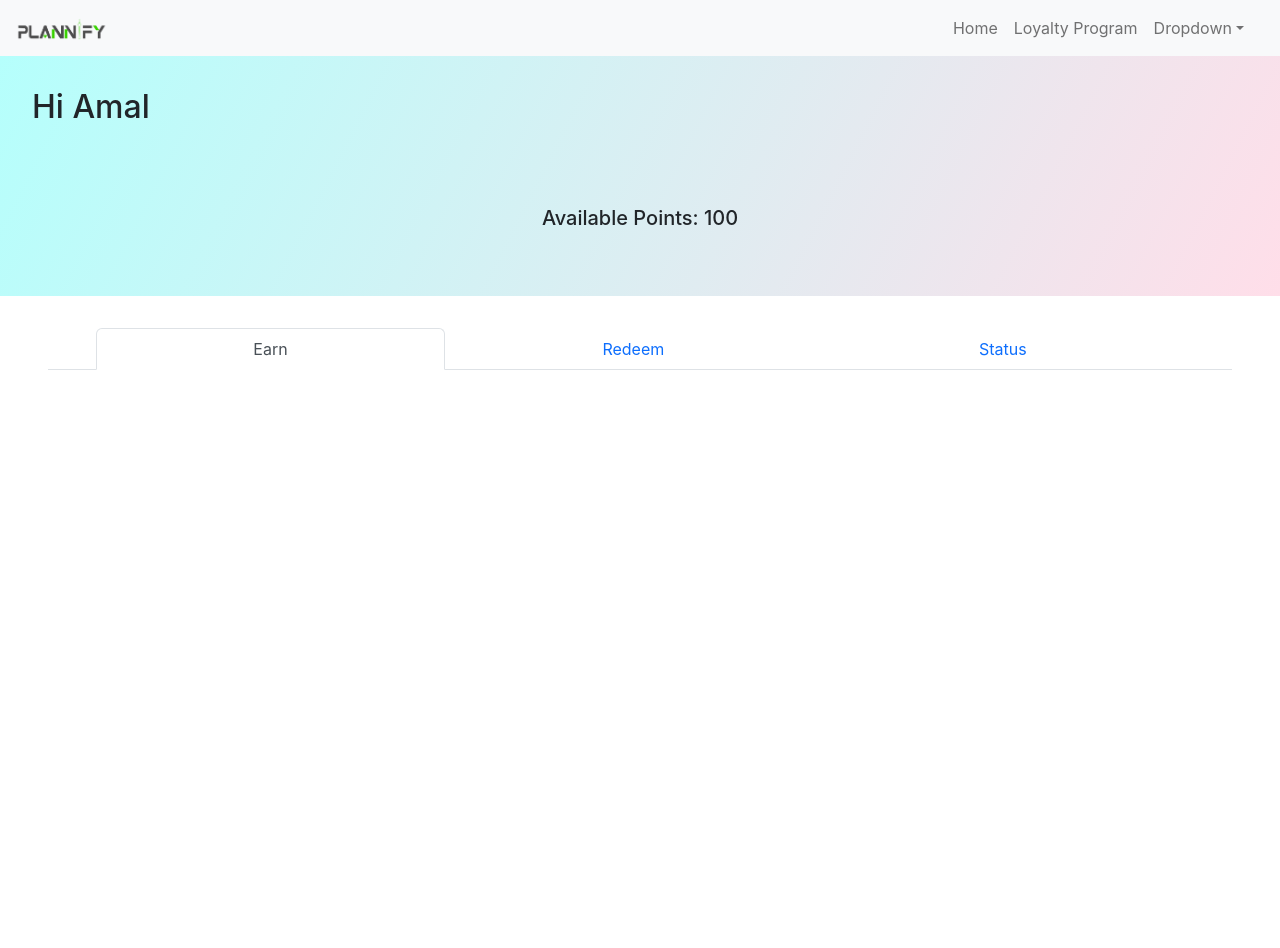
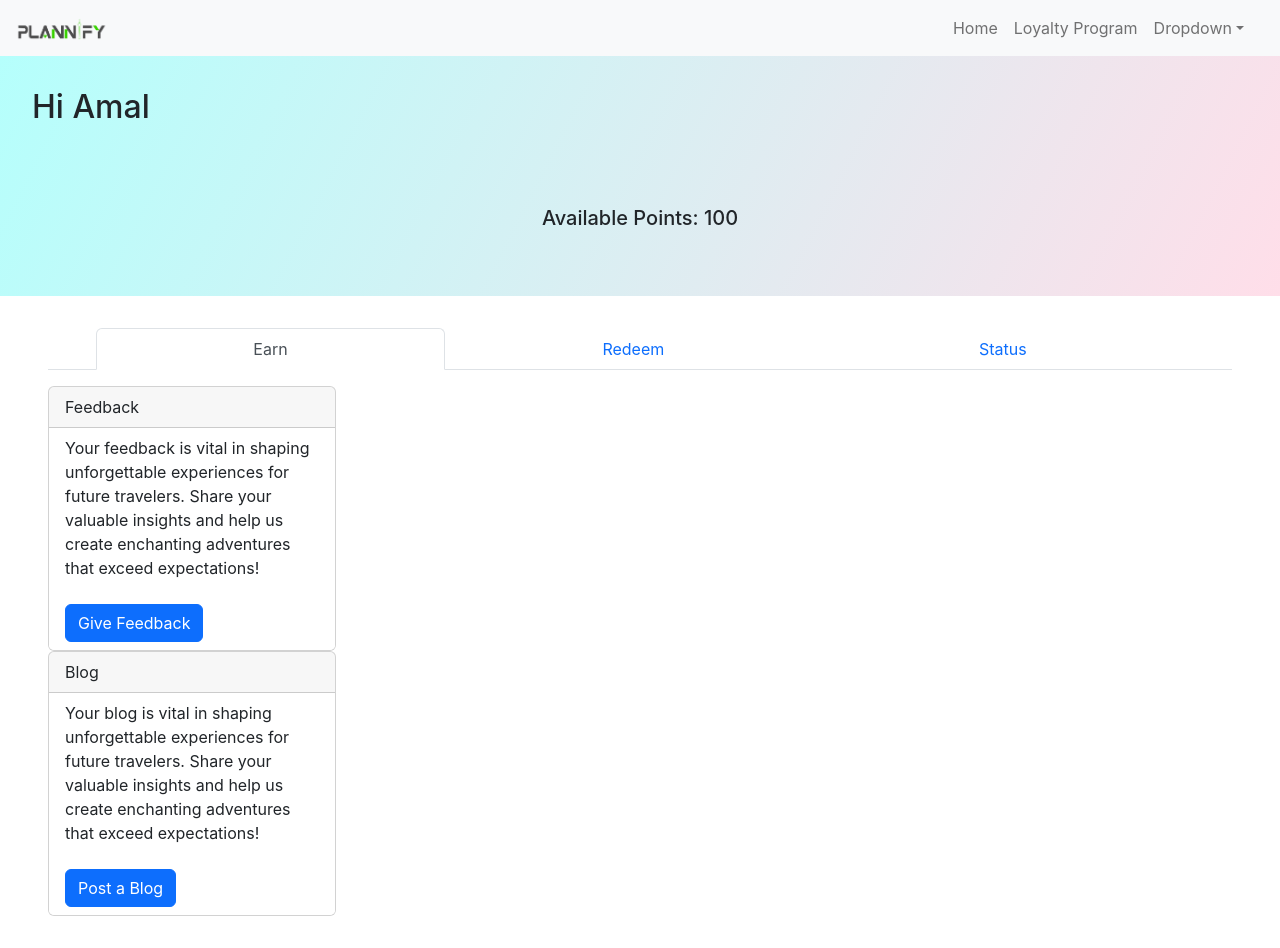
Before and after one commit to maleeshaaa/CSSE_WE_27-AF, a React (Create React App) app in the folder frontend/: page /loyalty-reward in a window 1280 px wide. Both pictures are taken after a click on the tab "Earn". Before the commit the page ends 800 px from the top, so only its background shows below. Built offline with nearby package versions, Linux system fonts and the light colour scheme.

Commit message:
earn page

```diff
--- a/frontend/src/components/loyaltydbComp/earn.jsx
+++ b/frontend/src/components/loyaltydbComp/earn.jsx
@@ -0,0 +1,41 @@
+import React from "react";
+import Card from "react-bootstrap/Card";
+import ListGroup from "react-bootstrap/ListGroup";
+import Button from "react-bootstrap/esm/Button";
+
+export default function earn() {
+
+
+  return (
+    <div styel={{display: "flex"}}>
+      <div>
+      <Card style={{ width: "18rem" }}>
+        <Card.Header>Feedback</Card.Header>
+        <ListGroup variant="flush">
+          <ListGroup.Item>
+            Your feedback is vital in shaping unforgettable experiences for
+            future travelers. Share your valuable insights and help us create
+            enchanting adventures that exceed expectations!<br /><br />
+            <Button>Give Feedback</Button>
+          </ListGroup.Item>
+        </ListGroup>
+      </Card>
+      </div>
+
+      {/* Blog */}
+      <div>
+      <Card style={{ width: "18rem" }}>
+        <Card.Header>Blog</Card.Header>
+        <ListGroup variant="flush">
+          <ListGroup.Item>
+            Your blog is vital in shaping unforgettable experiences for
+            future travelers. Share your valuable insights and help us create
+            enchanting adventures that exceed expectations!<br /><br />
+            <Button>Post a Blog</Button>
+          </ListGroup.Item>
+        </ListGroup>
+      </Card>
+      </div>
+    </div>
+  );
+}
--- a/frontend/src/pages/loyalty/loyaltydb.jsx
+++ b/frontend/src/pages/loyalty/loyaltydb.jsx
@@ -4,6 +4,7 @@ import Reward from "../../images/reward.gif";
 import Tab from "react-bootstrap/Tab";
 import Tabs from "react-bootstrap/Tabs";
 import Redeem from "../../components/loyaltydbComp/redeem"
+import Earn from "../../components/loyaltydbComp/earn"
 import "./styles.css";
 
 export default function LoyaltyDB() {
@@ -27,7 +28,9 @@ export default function LoyaltyDB() {
           className="mb-3 tab_div"
           fill
         >
-          <Tab eventKey="earn" title="Earn"></Tab>
+          <Tab eventKey="earn" title="Earn">
+            <Earn/>
+          </Tab>
           <Tab eventKey="redeem" title="Redeem">
             <Redeem/>
           </Tab>
--- a/frontend/src/pages/loyalty/styles.css
+++ b/frontend/src/pages/loyalty/styles.css
@@ -20,7 +20,7 @@
     width: 10rem;
     background-color: transparent;
     left: 45%;
-    bottom: 70%;
+    bottom: 75%;
 }
 
 .tab_div{
```
